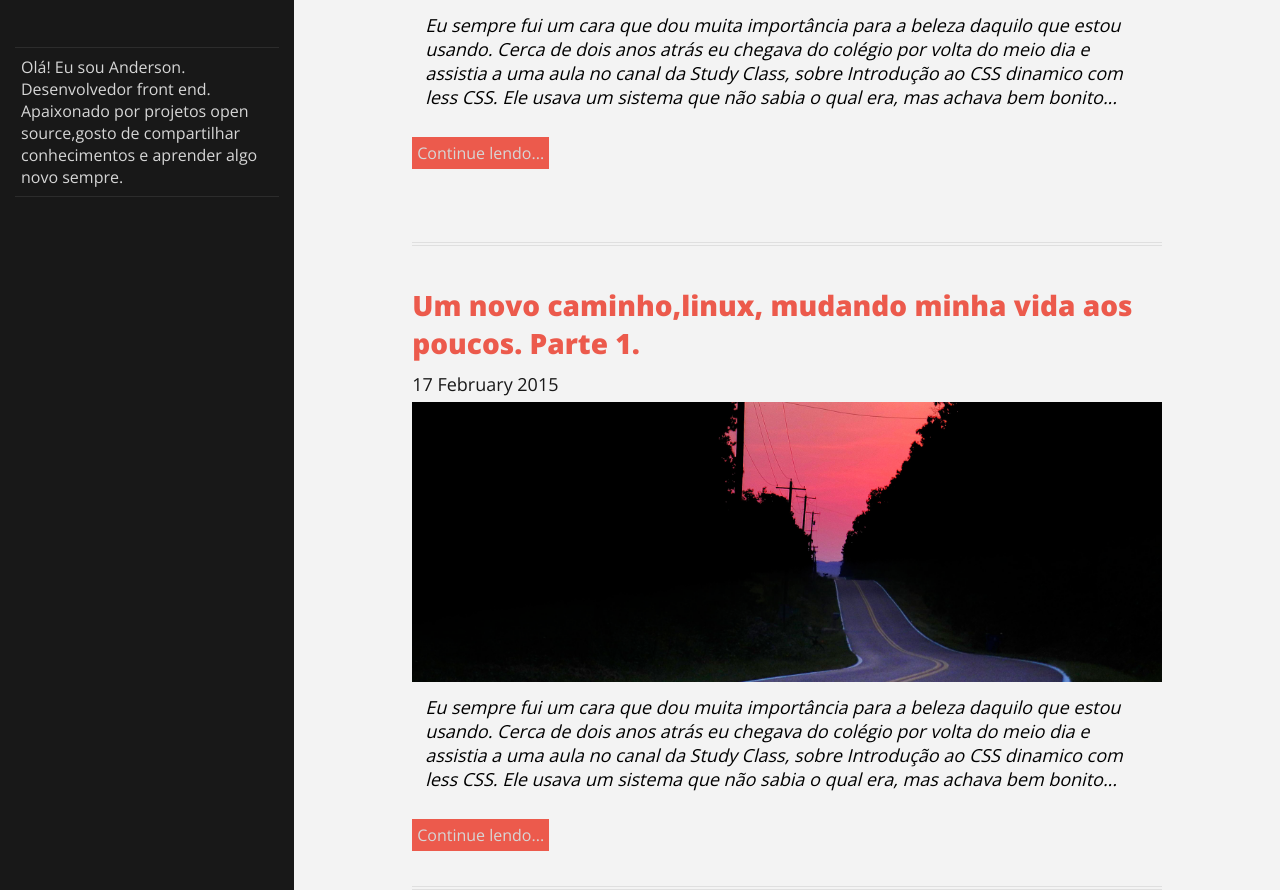
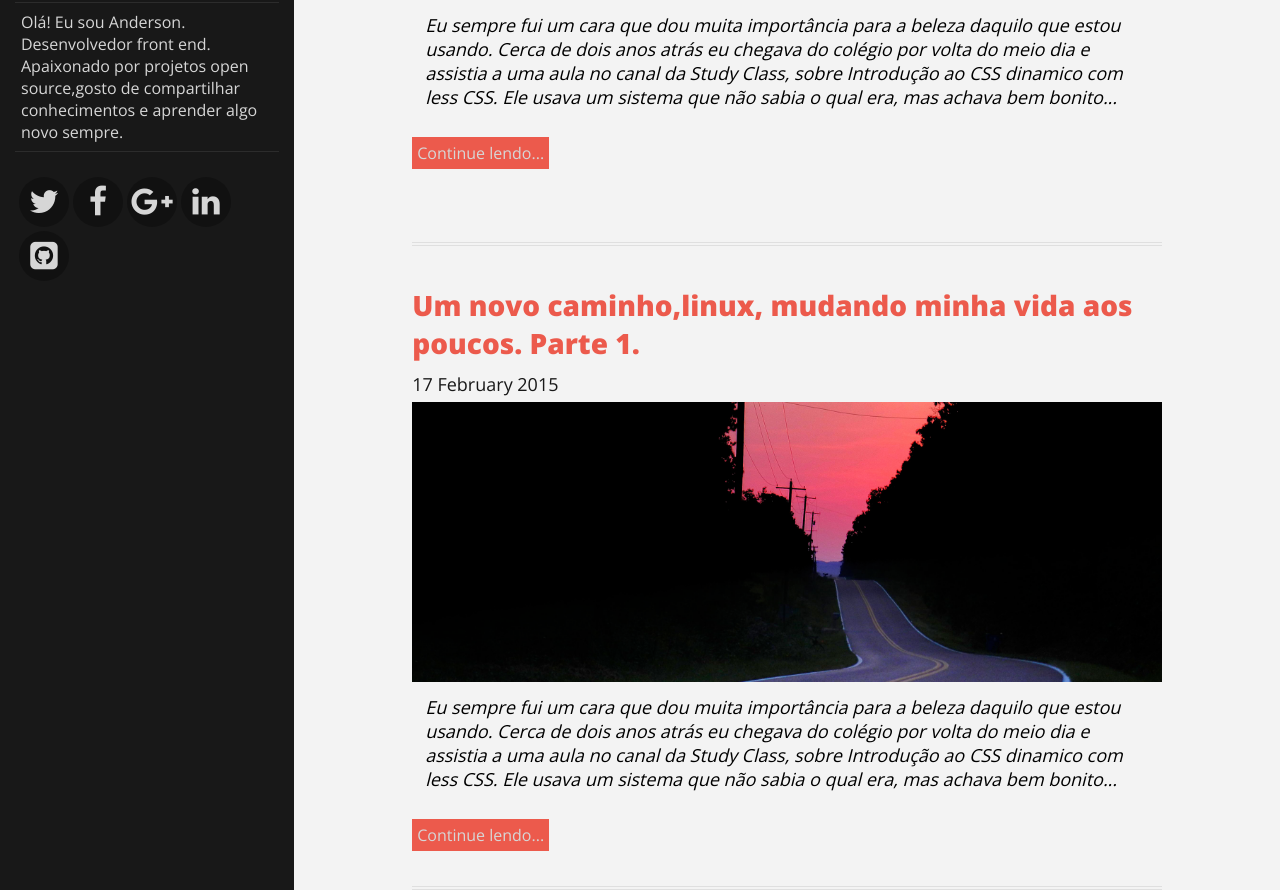
Before and after one commit to andersoonweb/andersoonweb.github.io, a Jekyll site: the page built from index.html, in a window 1280 px wide and 1288 px high. Shown: the part 398-1288 px from the top of the window. Built offline with Jekyll 4.4.1, drawn with Linux system fonts in a browser that asks for light colours; nearby versions of some CDN libraries; comment, search, counter and statistics services are not loaded.

Commit message:
add social

```diff
--- a/_includes/header.html
+++ b/_includes/header.html
@@ -6,5 +6,22 @@
 		<section class="about">
 			<p>Olá! Eu sou Anderson. Desenvolvedor front end. Apaixonado por projetos open source,gosto de compartilhar conhecimentos e aprender algo novo sempre.</p>
 		</section>
+		<section class="social">
+			<li>
+				<a href="#"><i class="twitter fa fa-twitter fa-2x"></i></a>
+			</li>
+			<li>
+				<a href="#"><i class="facebook fa fa-facebook fa-2x"></i></a>
+			</li>
+			<li>
+				<a href="#"><i class="google-plus fa fa-google-plus fa-2x"></i></a>
+			</li>
+			<li>
+				<a href="#"><i class="linkedin fa fa-linkedin fa-2x"></i></a>
+			</li>
+			<li>
+				<a href="#"><i class="github fa fa-github-square fa-2x"></i></a>
+			</li>
+		</section>
 	</div>
 </header>
--- a/_sass/partials/_header.scss
+++ b/_sass/partials/_header.scss
@@ -20,7 +20,7 @@
 .about{
 	border-top: 1px solid $color-background-header + 20;
 	border-bottom: 1px solid $color-background-header + 20;
-	margin-top: 75px;
+	margin-top: 30px;
 	color: $color-text-header;
 	font-family: 'Open Sans', sans-serif;
 	p{
@@ -33,3 +33,46 @@
 	overflow: hidden;
 	font-family: 'Open Sans', sans-serif;
 }
+.social{
+	margin-top: 25px;
+
+	li{
+		list-style: none;
+		margin-left: 4px;
+		float: left;
+		display: table;
+	}
+	i{
+		display: table-cell;
+	    vertical-align: middle
+	}
+}
+%default-social{
+	width: 50px;
+	height: 50px;
+	text-align: center;
+	border-radius: 50%;
+	color: #D6D6D6;
+	vertical-align: middle;
+	background: #111111;
+}
+.facebook{
+	@extend %default-social;
+	&:hover{background: #425F9C;}
+}
+.twitter{
+	@extend %default-social;
+	&:hover{background: #0084B4;}
+}
+.google-plus{
+	@extend %default-social;
+	&:hover{background: #CF4332;}
+}
+.linkedin{
+	@extend %default-social;
+	&:hover{background: #0097BD;}
+}
+.github{
+	@extend %default-social;
+	&:hover{background: #181818 - 20;}
+}
```
